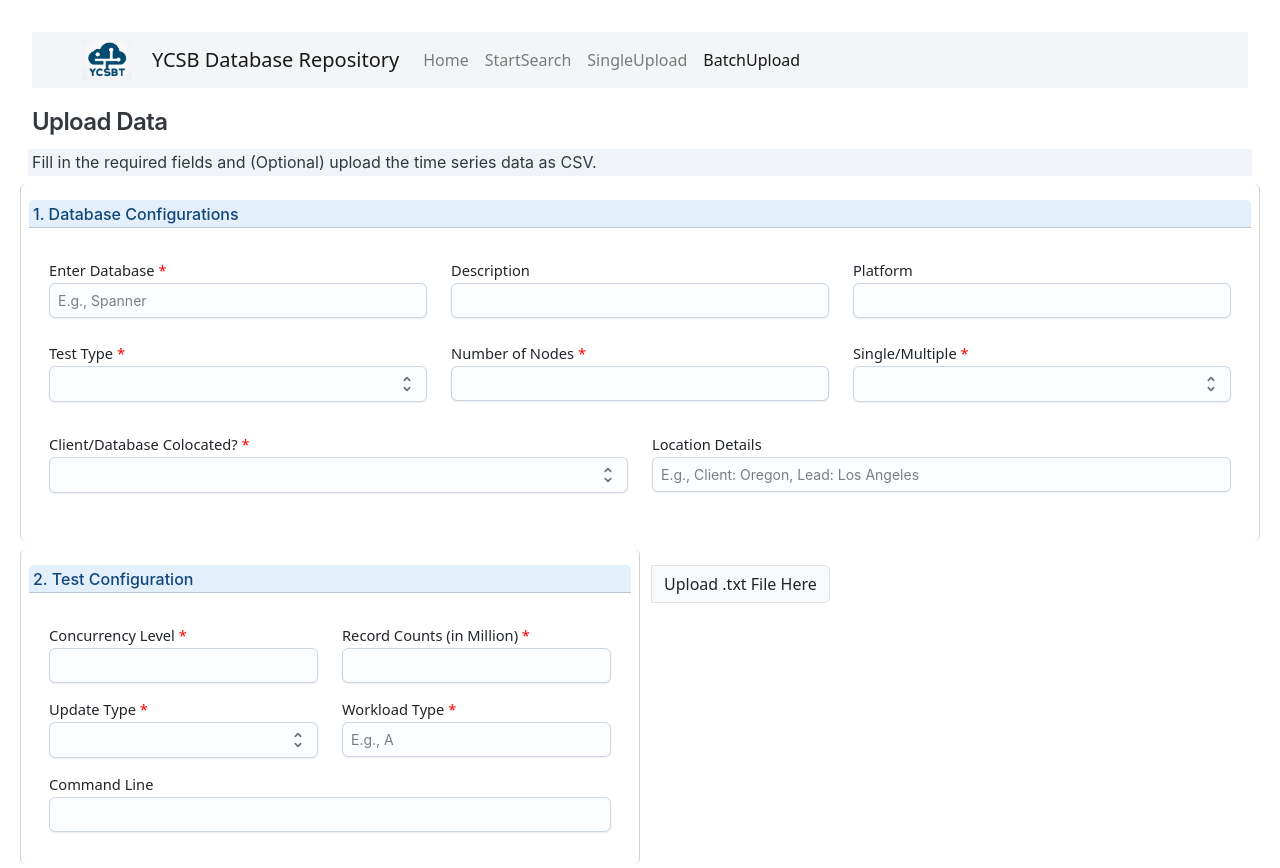
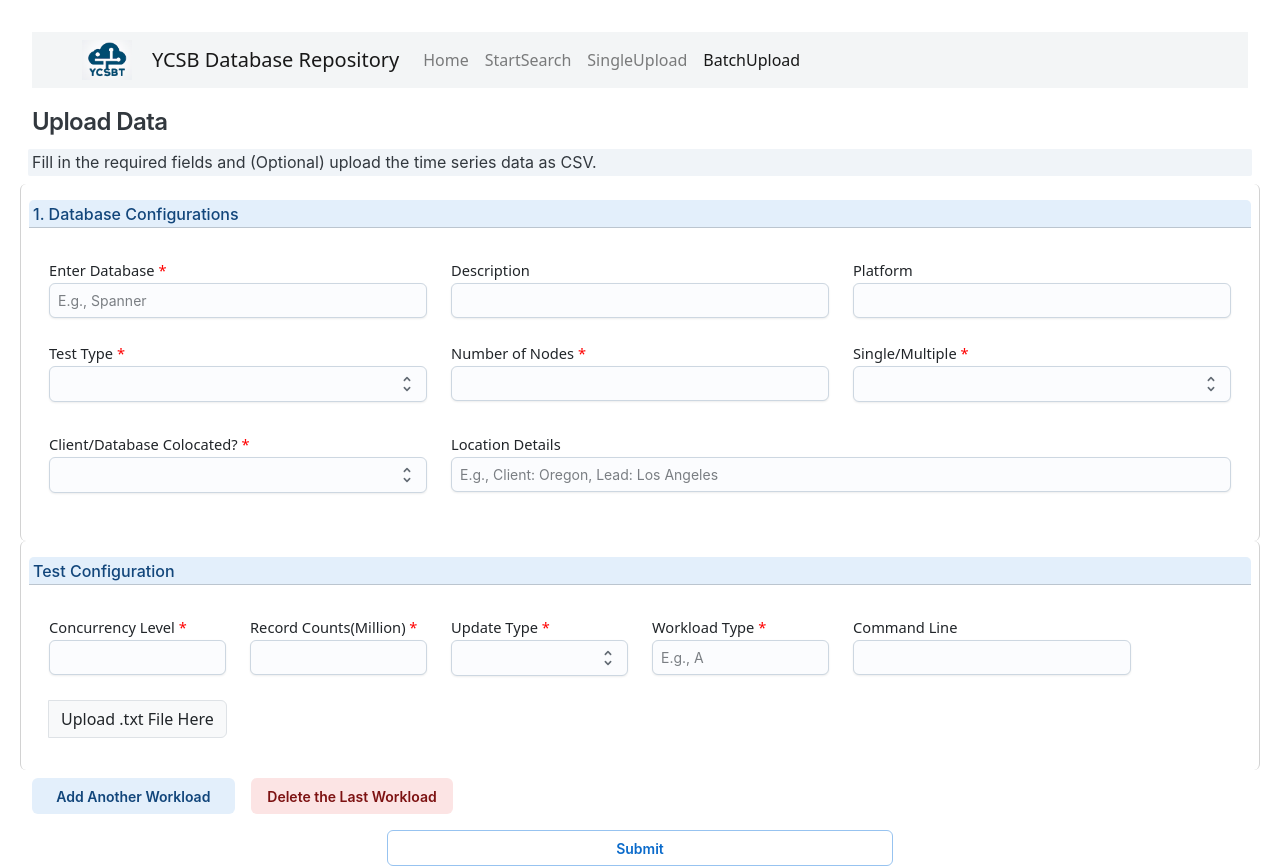
Before and after one commit to mereluo/ycsb-data-frontend, a React (Vite) app: page /batch-upload in a window 1280 px wide. Shown: the top 868 px of the page. Built offline with nearby package versions, Linux system fonts and the light colour scheme; the HTML template or start-up script is replaced by a standard one; a web font is replaced by a local one.

Commit message:
Implement add and delete button for test configs

```diff
--- a/src/components/Form/DBForm.jsx
+++ b/src/components/Form/DBForm.jsx
@@ -52,7 +52,7 @@
                         </div>
                     </div>
                     <div className="row">
-                        <div className="col">
+                        <div className="col-4">
                             <p className={requiredField}>Client/Database Colocated?</p>
                             <div className="form-group">
                                 <Select id="locateSelect" onChange={(e, val) => handleInputChange("isCoLocated", val)} required={isUpload}>
--- a/src/components/Form/TestForm.jsx
+++ b/src/components/Form/TestForm.jsx
@@ -2,41 +2,47 @@
 import { FieldContext } from "../../context/FieldContext";
 import { Input, Select, Option, Typography } from "@mui/joy";
 import "./form.css";
+import TxtForm from "./TxtForm";
 
-function TestForm({ isUpload }) {
+function TestForm({ id, isUpload, isBatch }) {
     const requiredField = `card-text${isUpload ? " required" : ""}`;
 
     const { handleInputChange, validateDoubleInput, numberPattern } = useContext(FieldContext);
     return (
         <div className="row">
-            <div className="card border-bottom-0 border-top-0 mt-2 mb-2 ">
+            <div className={`card border-bottom-0 border-top-0 mb-2 ${isBatch ? "" : "mt-2"}`}>
                 <Typography className="card-header" color="primary" level="title-md" variant="soft">
-                    2. Test Configuration
+                    {isBatch ? "Test Configuration" : "2. Test Configuration"}
                 </Typography>
                 <div className="card-body">
                     <div className="row">
-                        <div className="col">
+                        <div className="col-2">
                             <p className={requiredField}>Concurrency Level</p>
                             <Input variant="outlined" color="neutral" size="sm" type="number" id="concurrencySelect" className="form-control" onChange={(e) => handleInputChange("concurrencyLevel", Math.max(1, e.target.value))} required={isUpload} />
                         </div>
-                        <div className="col">
-                            <p className={requiredField}>Record Counts (in Million)</p>
+                        <div className="col-2">
+                            <p className={requiredField}>Record Counts(Million)</p>
                             <Input variant="outlined" color="neutral" size="sm" type="text" id="Record-input" className="form-control" onChange={(e) => handleInputChange("recordCounts", validateDoubleInput(e.target.value))} pattern={numberPattern} required={isUpload} />
                         </div>
-                        <div className="col">
+                        <div className="col-2">
                             <p className={requiredField}>Update Type</p>
                             <Select id="multiRegionSelect" onChange={(e, val) => handleInputChange("updateType", val)} required={isUpload}>
                                 <Option value="query">by query</Option>
                                 <Option value="buffer">by buffer</Option>
                             </Select>
                         </div>
-                        <div className="col">
+                        <div className="col-2">
                             <p className={requiredField}>Workload Type</p>
                             <Input variant="outlined" color="neutral" size="sm" type="text" id="workloadType-input" className="form-control" placeholder="E.g., A" onChange={(e) => handleInputChange("workloadType", e.target.value)} required={isUpload} />
                         </div>
+                        <div className="col-3">
+                            <p className="card-text">Command Line</p>
+                            <Input variant="outlined" color="neutral" size="sm" type="text" id="command-line-input" className="form-control col" onChange={(e) => handleInputChange("commandLine", e.target.value)} />
+                        </div>
                     </div>
-                    <p className="card-text">Command Line</p>
-                    <Input variant="outlined" color="neutral" size="sm" type="text" id="command-line-input" className="form-control col" onChange={(e) => handleInputChange("commandLine", e.target.value)} />
+                    <div className="row">
+                        <div className="col-4 mt-4">{isBatch && <TxtForm id={id} />}</div>
+                    </div>
                 </div>
             </div>
         </div>
--- a/src/components/Upload/OneInBatch.jsx
+++ b/src/components/Form/TxtForm.jsx
@@ -1,12 +1,17 @@
-import { useState, useContext } from "react";
+import { useState, useContext, useEffect } from "react";
 import { FieldContext } from "../../context/FieldContext";
-import TestForm from "../Form/TestForm";
 
-function OneInBatch(props) {
-    const { setFormState } = useContext(FieldContext);
+function TxtForm({ id }) {
+    const { formState, setFormState, formStateList, setFormStateList } = useContext(FieldContext);
     const [userDefinedFields, setUserDefinedFields] = useState(null);
     const [rawContent, setRawContent] = useState("");
 
+    useEffect(() => {
+        if (userDefinedFields) {
+            setFormStateList([...formStateList, formState]);
+            console.log(formState);
+        }
+    }, [userDefinedFields]);
     const handleFileUpload = async (e) => {
         e.preventDefault();
         const file = e.target.files[0];
@@ -30,6 +35,7 @@
                 const userDefinedFields = reformatUserDefinedFields(extractedData);
                 setUserDefinedFields(userDefinedFields);
                 setFormState((prevState) => ({ ...prevState, userDefinedFields }));
+                console.log(userDefinedFields);
             }
         };
 
@@ -100,21 +106,16 @@
         return reformattedData;
     };
     return (
-        <div className="row">
-            <div className="col">
-                <TestForm isUpload={true} />
+        <div>
+            <div className="input-group">
+                <input type="file" id={`txtFile${id}`} className="form-control" hidden onChange={(e) => handleFileUpload(e)} required />
+                <label htmlFor={`txtFile${id}`} className="input-group-text">
+                    Upload .txt File Here
+                </label>
             </div>
-            <div className="col mt-4">
-                <div className="input-group">
-                    <input type="file" id="txtFile" className="form-control" hidden onChange={(e) => handleFileUpload(e)} required />
-                    <label htmlFor="txtFile" className="input-group-text">
-                        Upload .txt File Here
-                    </label>
-                </div>
-                {userDefinedFields && <pre style={{ fontSize: "8pt" }}>{JSON.stringify(userDefinedFields, null, 2)}</pre>}
-            </div>
+            {userDefinedFields && <pre style={{ fontSize: "8pt" }}>{JSON.stringify(userDefinedFields, null, 2)}</pre>}
         </div>
     );
 }
 
-export default OneInBatch;
+export default TxtForm;
--- a/src/components/Search/Search.jsx
+++ b/src/components/Search/Search.jsx
@@ -3,7 +3,7 @@
 import { FieldContext } from "../../context/FieldContext";
 import { Typography, Button, CircularProgress } from "@mui/joy";
 import ServerPath from "../../context/ServerPath";
-import DBForm from "../Form/DbForm";
+import DBForm from "../Form/DBForm";
 import TestForm from "../Form/TestForm";
 
 function Search() {
@@ -55,7 +55,7 @@
             </div>
             <div className="question-container mt-2">
                 <DBForm isUpload={false} />
-                <TestForm isUpload={false} />
+                <TestForm isUpload={false} isBatch={false} />
             </div>
             <div className="mt-3 text-center">
                 {loading ? (
--- a/src/components/Upload/BatchUpload.jsx
+++ b/src/components/Upload/BatchUpload.jsx
@@ -1,17 +1,19 @@
 import { useState, useContext, useEffect } from "react";
 import { FieldContext } from "../../context/FieldContext";
-import DBForm from "../Form/DbForm";
+import DBForm from "../Form/DBForm";
+import TestForm from "../Form/TestForm";
 import UploadResult from "./SingleResult";
 import { Typography, Button, CircularProgress } from "@mui/joy";
 import ServerPath from "../../context/ServerPath";
-import OneInBatch from "./OneInBatch";
 
 function BatchUpload() {
-    const { formState, setFormState } = useContext(FieldContext);
+    const { formState, setFormState, formStateList } = useContext(FieldContext);
     const [submissionResult, setSubmissionResult] = useState(null);
     const [tablesHidden, setTablesHidden] = useState(false);
     const [mounted, setMounted] = useState(false);
     const [loading, setLoading] = useState(false);
+
+    const [testFormList, setTestFormList] = useState([<TestForm key={0} isUpload={true} isBatch={true} />]);
 
     useEffect(() => {
         if (!mounted) {
@@ -22,27 +24,37 @@
 
     const handleSubmit = async (event) => {
         event.preventDefault();
-        setLoading(true);
-        console.log(formState);
-        try {
-            const entity = await fetch(`${ServerPath}/api/workload/save`, {
-                method: "POST",
-                headers: {
-                    "Content-Type": "application/json",
-                },
-                body: JSON.stringify(formState),
-            });
-            const result = await entity.json();
-            console.log("result: ", result);
-            setSubmissionResult(result);
-            setTablesHidden(false);
-            setLoading(false);
-        } catch (error) {
-            console.error("Error creating workload: ", error);
-            setSubmissionResult({
-                error: "Failed to create workload. Please try again.",
-                details: error,
-            });
+        // setLoading(true);
+        console.log(formStateList);
+        // try {
+        //     const entity = await fetch(`${ServerPath}/api/workload/save`, {
+        //         method: "POST",
+        //         headers: {
+        //             "Content-Type": "application/json",
+        //         },
+        //         body: JSON.stringify(formState),
+        //     });
+        //     const result = await entity.json();
+        //     console.log("result: ", result);
+        //     setSubmissionResult(result);
+        //     setTablesHidden(false);
+        //     setLoading(false);
+        // } catch (error) {
+        //     console.error("Error creating workload: ", error);
+        //     setSubmissionResult({
+        //         error: "Failed to create workload. Please try again.",
+        //         details: error,
+        //     });
+        // }
+    };
+    const addForm = () => {
+        const newIndex = testFormList.length;
+        setTestFormList([...testFormList, <TestForm key={newIndex} id={newIndex} isUpload={true} isBatch={true} />]);
+    };
+    const deleteForm = () => {
+        if (testFormList.length > 1) {
+            const deleteIdx = testFormList.length - 1;
+            setTestFormList(testFormList.filter((form, i) => i !== deleteIdx));
         }
     };
 
@@ -59,8 +71,15 @@
             <form onSubmit={(event) => handleSubmit(event)}>
                 <div className="question-container mt-2">
                     <DBForm isUpload={true} />
-                    <OneInBatch />
+                    {testFormList.map((form, index) => form)}
+                    <Button className="col-md-2 mr-3" variant="soft" onClick={addForm}>
+                        Add Another Workload
+                    </Button>
+                    <Button className="col-md-2" variant="soft" color="danger" onClick={deleteForm}>
+                        Delete the Last Workload
+                    </Button>
                 </div>
+
                 <div className="mt-3 text-center">
                     {loading ? (
                         <Button className="col-md-5" variant="outlined" startDecorator={<CircularProgress variant="solid" />}>
@@ -73,9 +92,9 @@
                     )}
                 </div>
             </form>
-            <div className="mt-3 text-center">
+            {/* <div className="mt-3 text-center">
                 <UploadResult formState={formState} submissionResult={submissionResult} setSubmissionResult={setSubmissionResult} setTablesHidden={setTablesHidden} tablesHidden={tablesHidden} />
-            </div>
+            </div> */}
         </div>
     );
 }
--- a/src/components/Upload/SingleUpload.jsx
+++ b/src/components/Upload/SingleUpload.jsx
@@ -1,6 +1,6 @@
 import { useContext, useState, useEffect } from "react";
 import { FieldContext } from "../../context/FieldContext";
-import DBForm from "../Form/DbForm";
+import DBForm from "../Form/DBForm";
 import TestForm from "../Form/TestForm";
 import WorkloadForm from "../Form/WorkloadForm";
 import UploadResult from "./SingleResult";
@@ -59,7 +59,7 @@
             <form onSubmit={(event) => handleSubmit(event)}>
                 <div className="question-container mt-2">
                     <DBForm isUpload={true} />
-                    <TestForm isUpload={true} />
+                    <TestForm isUpload={true} isBatch={false} />
                     <WorkloadForm />
                 </div>
 
--- a/src/context/FieldContext.jsx
+++ b/src/context/FieldContext.jsx
@@ -9,6 +9,7 @@
     const numberPattern = "[0-9]+([.][0-9]+)?";
     const [formState, setFormState] = useState(initialForm);
     const [data, setData] = useState(null);
+    const [formStateList, setFormStateList] = useState([]);
 
     // Functions for building form and data objects
     const handleInputChange = (fieldName, value) => {
@@ -54,7 +55,7 @@
         }
     };
 
-    return <FieldContext.Provider value={{ numberPattern, formState, setFormState, data, setData, handleInputChange, handleDataChange, validateDoubleInput, handleTimeSeriesUpload }}>{children}</FieldContext.Provider>;
+    return <FieldContext.Provider value={{ numberPattern, formState, setFormState, data, setData, handleInputChange, handleDataChange, validateDoubleInput, handleTimeSeriesUpload, formStateList, setFormStateList }}>{children}</FieldContext.Provider>;
 };
 
 export { FieldContext, FieldProvider };
```
